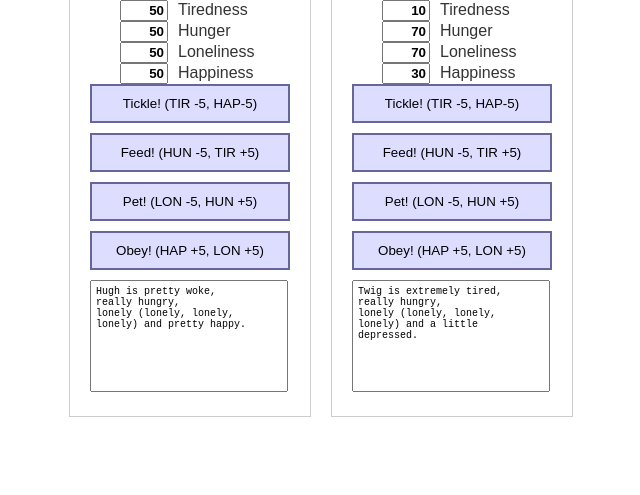
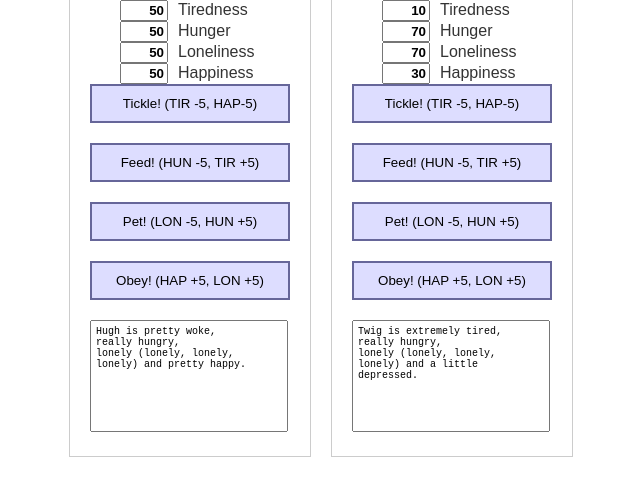
Before and after one commit to Scirius/solowork-cat, a website built with Parcel: page index.html in a window 1280 px wide. Shown: the part 97-592 px from the top of the page, without its empty margins (319-959 px from the left). Built offline with nearby package versions, Linux system fonts and the light colour scheme.

Commit message:
CSS fixes button margins

```diff
--- a/src/styles.css
+++ b/src/styles.css
@@ -15,7 +15,7 @@ body {
 }
 
 .cat button {
-  margin-bottom: 10px;
+  margin-bottom: 20px;
   background: #ddf;
   border: 2px solid #669;
   padding: 10px;
```
